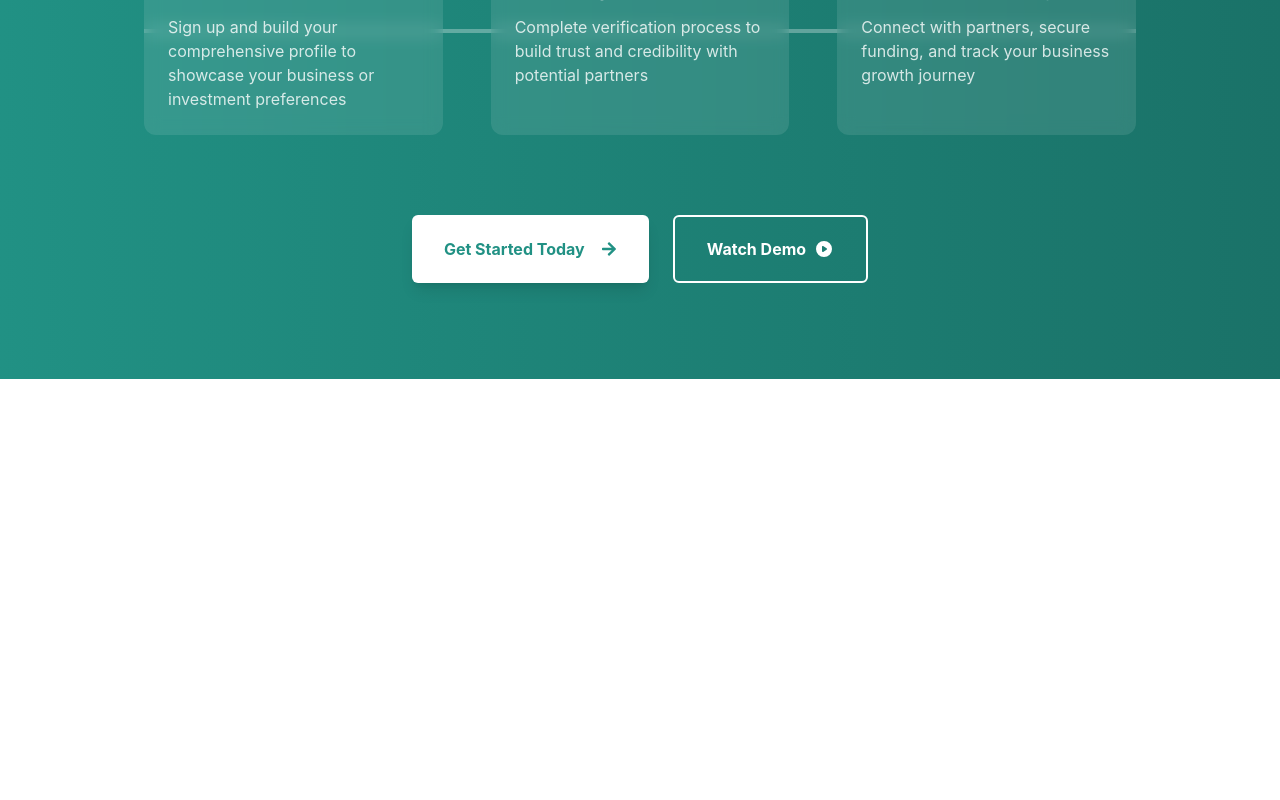
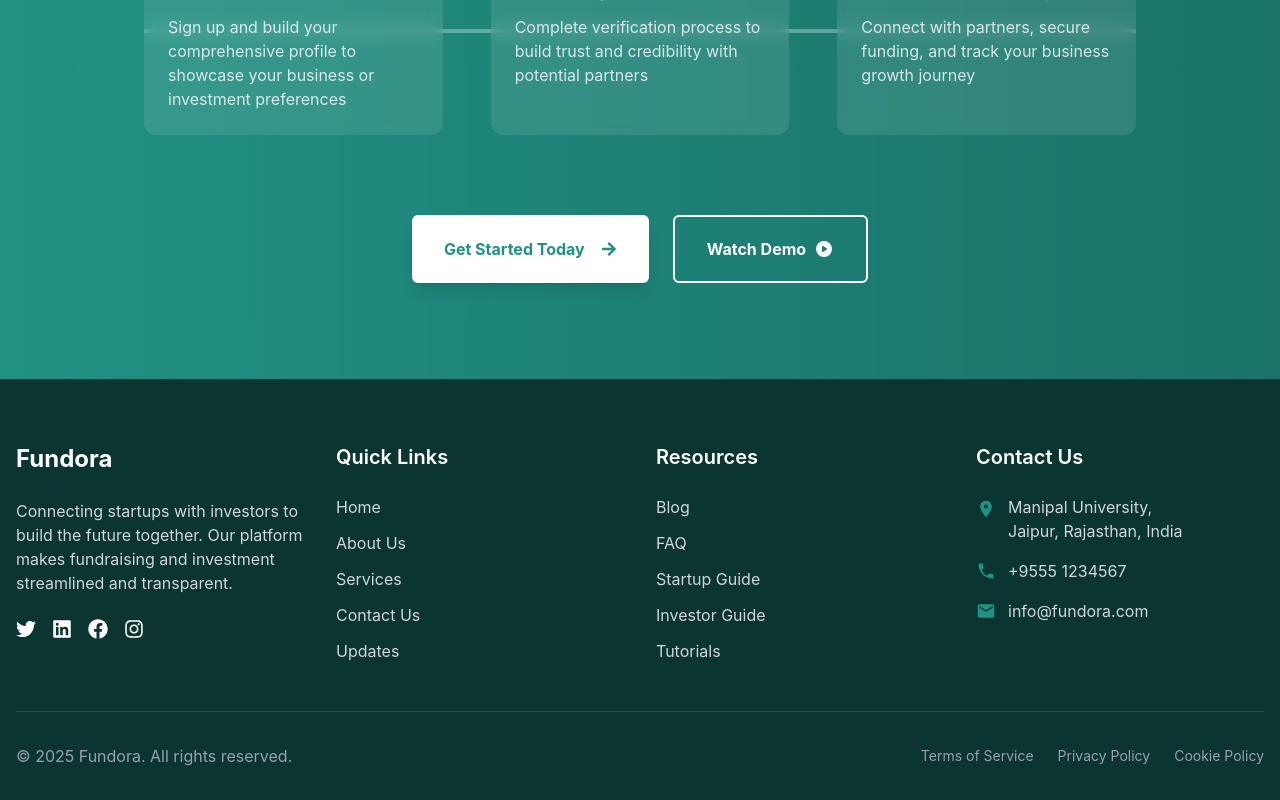
Before and after one commit to VestFundora/fundora, a React (Vite) app: page / in a window 1280 px wide. Shown: the part 1713-2513 px from the top of the page. Before the commit the page ends 2092 px from the top, so only its background shows below. Built offline with nearby package versions, Linux system fonts and the light colour scheme.

Commit message:
Added Footer component

```diff
--- a/src/App.jsx
+++ b/src/App.jsx
@@ -1,6 +1,7 @@
 import Header from './components/Header'
 import Hero from './components/Hero'
 import Hero2 from './components/Hero2'
+import Footer from './components/Footer'
 import { BrowserRouter } from 'react-router-dom'
 function App(){
 
@@ -10,6 +11,7 @@ function App(){
       <Header/>
       <Hero/>
       <Hero2/>
+      <Footer/>
     </BrowserRouter>
     </>
   )
--- a/src/components/Footer.jsx
+++ b/src/components/Footer.jsx
@@ -0,0 +1,148 @@
+import { Link } from 'react-router-dom'
+import { FaTwitter, FaLinkedin, FaFacebook, FaInstagram } from 'react-icons/fa'
+import { MdEmail, MdPhone, MdLocationOn } from 'react-icons/md'
+
+function Footer() {
+    const currentYear = new Date().getFullYear()
+
+    return (
+        <footer className="bg-[#0b3530] text-white pt-16 pb-8">
+            <div className="container mx-auto px-4">
+                {/* Main Footer Content */}
+                <div className="grid grid-cols-1 md:grid-cols-2 lg:grid-cols-4 gap-8 mb-12">
+                    {/* Company Info */}
+                    <div>
+                        <h2 className="text-2xl font-bold mb-6">Fundora</h2>
+                        <p className="text-gray-300 mb-4">
+                            Connecting startups with investors to build the future together.
+                            Our platform makes fundraising and investment streamlined and transparent.
+                        </p>
+                        <div className="flex space-x-4 mt-6">
+                            <a href="#" className="text-white hover:text-[#219184] transition-colors">
+                                <FaTwitter size={20} />
+                            </a>
+                            <a href="#" className="text-white hover:text-[#219184] transition-colors">
+                                <FaLinkedin size={20} />
+                            </a>
+                            <a href="#" className="text-white hover:text-[#219184] transition-colors">
+                                <FaFacebook size={20} />
+                            </a>
+                            <a href="#" className="text-white hover:text-[#219184] transition-colors">
+                                <FaInstagram size={20} />
+                            </a>
+                        </div>
+                    </div>
+
+                    {/* Quick Links */}
+                    <div>
+                        <h3 className="text-xl font-semibold mb-6">Quick Links</h3>
+                        <ul className="space-y-3">
+                            <li>
+                                <Link to="/" className="text-gray-300 hover:text-white transition-colors hover:underline">
+                                    Home
+                                </Link>
+                            </li>
+                            <li>
+                                <Link to="/about" className="text-gray-300 hover:text-white transition-colors hover:underline">
+                                    About Us
+                                </Link>
+                            </li>
+                            <li>
+                                <Link to="/services" className="text-gray-300 hover:text-white transition-colors hover:underline">
+                                    Services
+                                </Link>
+                            </li>
+                            <li>
+                                <Link to="/contact" className="text-gray-300 hover:text-white transition-colors hover:underline">
+                                    Contact Us
+                                </Link>
+                            </li>
+                            <li>
+                                <Link to="/updates" className="text-gray-300 hover:text-white transition-colors hover:underline">
+                                    Updates
+                                </Link>
+                            </li>
+                        </ul>
+                    </div>
+
+                    {/* Resources */}
+                    <div>
+                        <h3 className="text-xl font-semibold mb-6">Resources</h3>
+                        <ul className="space-y-3">
+                            <li>
+                                <Link to="/blog" className="text-gray-300 hover:text-white transition-colors hover:underline">
+                                    Blog
+                                </Link>
+                            </li>
+                            <li>
+                                <Link to="/faq" className="text-gray-300 hover:text-white transition-colors hover:underline">
+                                    FAQ
+                                </Link>
+                            </li>
+                            <li>
+                                <Link to="/resources/startup-guide" className="text-gray-300 hover:text-white transition-colors hover:underline">
+                                    Startup Guide
+                                </Link>
+                            </li>
+                            <li>
+                                <Link to="/resources/investor-guide" className="text-gray-300 hover:text-white transition-colors hover:underline">
+                                    Investor Guide
+                                </Link>
+                            </li>
+                            <li>
+                                <Link to="/resources/tutorials" className="text-gray-300 hover:text-white transition-colors hover:underline">
+                                    Tutorials
+                                </Link>
+                            </li>
+                        </ul>
+                    </div>
+
+                    {/* Contact Information */}
+                    <div>
+                        <h3 className="text-xl font-semibold mb-6">Contact Us</h3>
+                        <ul className="space-y-4">
+                            <li className="flex items-start">
+                                <MdLocationOn className="text-[#219184] mr-3 mt-1" size={20} />
+                                <span className="text-gray-300">
+                                   Manipal University,<br />
+                                    Jaipur, Rajasthan, India
+                                </span>
+                            </li>
+                            <li className="flex items-center">
+                                <MdPhone className="text-[#219184] mr-3" size={20} />
+                                <span className="text-gray-300">+9555 1234567</span>
+                            </li>
+                            <li className="flex items-center">
+                                <MdEmail className="text-[#219184] mr-3" size={20} />
+                                <span className="text-gray-300">info@fundora.com</span>
+                            </li>
+                        </ul>
+                    </div>
+                </div>
+
+
+                {/* Divider */}
+                <div className="border-t border-gray-700 pt-8 mt-12">
+                    <div className="flex flex-col md:flex-row justify-between items-center">
+                        <div className="mb-4 md:mb-0">
+                            <p className="text-gray-400">&copy; {currentYear} Fundora. All rights reserved.</p>
+                        </div>
+                        <div className="flex space-x-6">
+                            <Link to="/terms" className="text-gray-400 hover:text-white text-sm transition-colors">
+                                Terms of Service
+                            </Link>
+                            <Link to="/privacy" className="text-gray-400 hover:text-white text-sm transition-colors">
+                                Privacy Policy
+                            </Link>
+                            <Link to="/cookies" className="text-gray-400 hover:text-white text-sm transition-colors">
+                                Cookie Policy
+                            </Link>
+                        </div>
+                    </div>
+                </div>
+            </div>
+        </footer>
+    )
+}
+
+export default Footer
```
